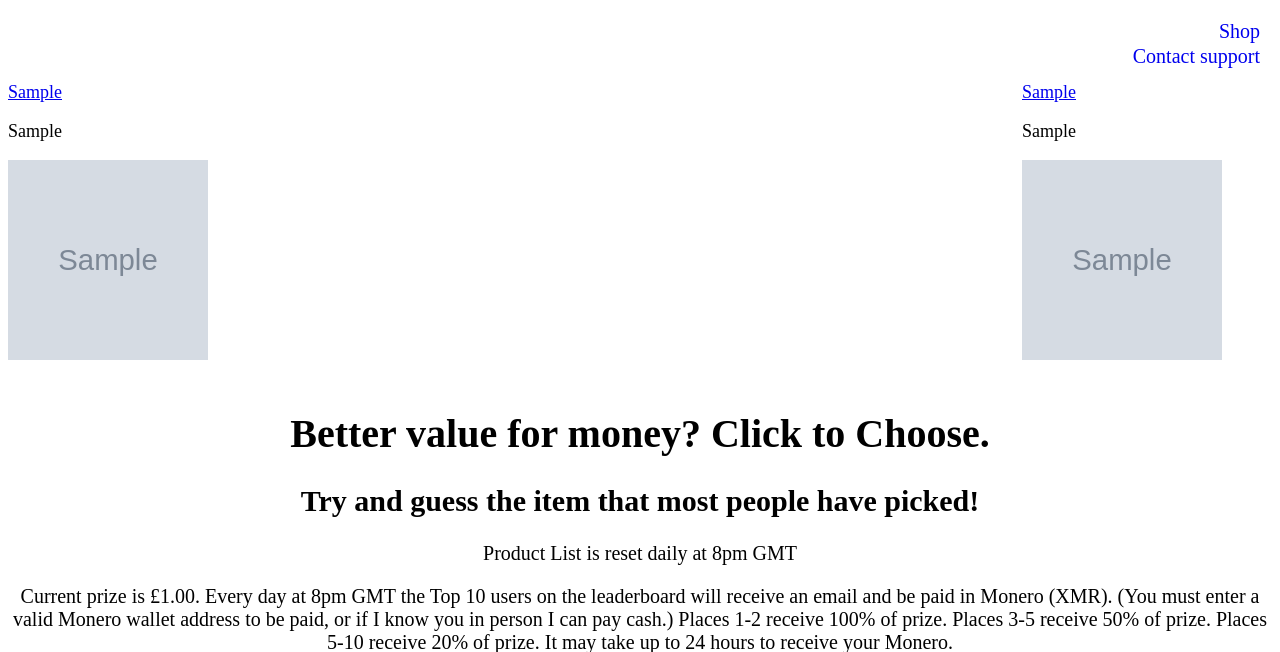
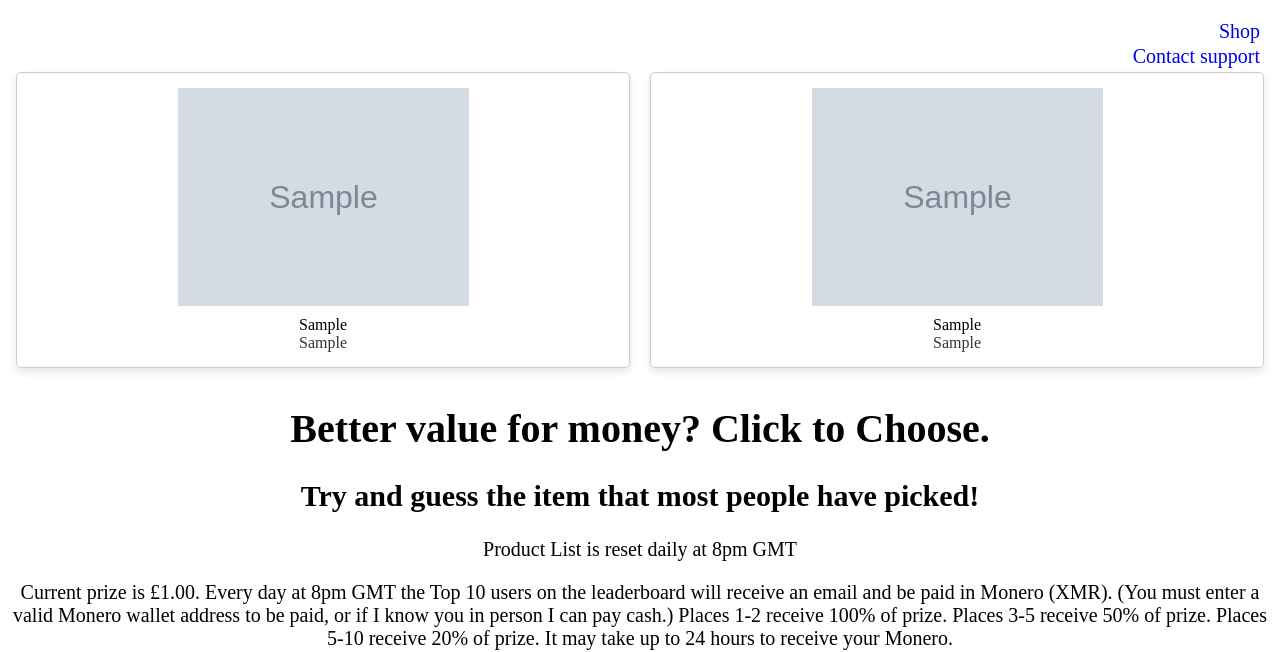
Before and after one commit to rlmsinclair/VoteForProduct, a Flask app: template templates/index.html in a window 1280 px wide. Shown: the top 652 px of the page. Run offline with Flask 3, Linux system fonts and the light colour scheme; the template is opened without the code that fills it: most values are stand-ins (such as "Sample title", 1, 10 or a date in 2020); grey boxes marked "Sample" are stand-in pictures; parts of the project's set-up code (start-up, migrations or seed data) failed here and were passed over; some libraries are stand-ins or nearby versions.

Commit message:
Add files via upload

```diff
--- a/templates/index.html
+++ b/templates/index.html
@@ -1,6 +1,8 @@
+<!DOCTYPE html>
+<html>
+<head>
     <!-- Google tag (gtag.js) -->
-<script async src="https://www.googletagmanager.com/gtag/js?id=G-LLMZH86LY6">
-</script>
+    <script async src="https://www.googletagmanager.com/gtag/js?id=G-LLMZH86LY6"></script>
     <script>
       window.dataLayer = window.dataLayer || [];
       function gtag(){dataLayer.push(arguments);}
@@ -8,6 +10,11 @@
 
       gtag('config', 'G-LLMZH86LY6');
     </script>
+    <meta name="viewport" content="width=device-width, initial-scale=1, maximum-scale=1, minimum-scale=1, user-scalable=no, minimal-ui">
+    <link rel="stylesheet" type="text/css" href="{{ url_for('static', filename='css/index.css') }}">
+</head>
+<body>
+
 <a href="https://shop.voteforproduct.com/">
     <p class="topright">Shop</p>
 </a>
@@ -15,33 +22,30 @@
 <a href="mailto:support@voteforproduct.com?subject=voteforproduct.com%20support">
     <p class="topleft">Contact support</p>
 </a>
-<meta name="viewport" content="width=device-width, initial-scale=1, maximum-scale=1, minimum-scale=1, user-scalable=no, minimal-ui">
-<link rel="stylesheet" type="text/css" href="static/css/index.css">
 <br>
 <br>
-<div class="image123">
-    <div class="imgContainer1">
-        <a href = "/1">{{contestant1}}</a>
-        <p>{{price1}}</p>
+
+<div class="card-container">
+    <div class="card">
+        <div class="card-body">
             <a href="/1">
-            <img src="{{ image_url1 }}" height="200" width="200"/>
+                <img src="{{ image_url1 }}" height="200" width="200" alt="Contestant 1">
             </a>
-    </div>
-    <div class="imgContainer2">
-        <a href="/2">{{contestant2}}</a>
-        <p>{{price2}}</p>
-        <a href="/2">
-            <img src="{{ image_url2 }}" height="200" width="200"/>
-        </a>
-    </div>
-    <div class="imgContainer3">
-<!--        This creates a blank character so the images display left and right properly-->
-        <p>
-            &nbsp;
-            &#160;
-        </p>
+            <p>{{ price1 }}</p>
+            <a href="/1">{{ contestant1 }}</a>
         </div>
     </div>
+    <div class="card">
+        <div class="card-body">
+            <a href="/2">
+                <img src="{{ image_url2 }}" height="200" width="200" alt="Contestant 2">
+            </a>
+            <p>{{ price2 }}</p>
+            <a href="/2">{{ contestant2 }}</a>
+        </div>
+    </div>
+</div>
+
 <div class="textContainer1">
     <h1>Better value for money? Click to Choose.</h1>
     <h2>Try and guess the item that most people have picked!</h2>
@@ -53,6 +57,9 @@
         Places 1-2 receive 100% of prize. Places 3-5 receive 50% of prize. Places 5-10 receive 20% of prize.
         It may take up to 24 hours to receive your Monero.
     </p>
-    <a href = "/leaderboard">Leaderboard</a>
-    <a href = "/admin">Admin</a>
+    <a href="/leaderboard">Leaderboard</a>
+    <a href="/admin">Admin</a>
 </div>
+
+</body>
+</html>
```
Lines whose indentation alone changed are shown as unchanged.
